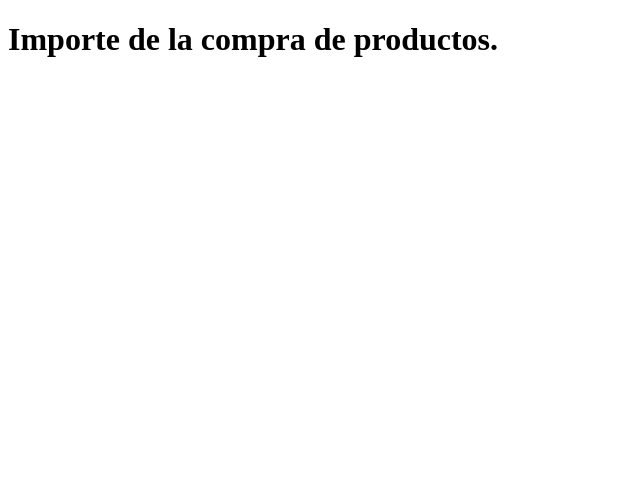
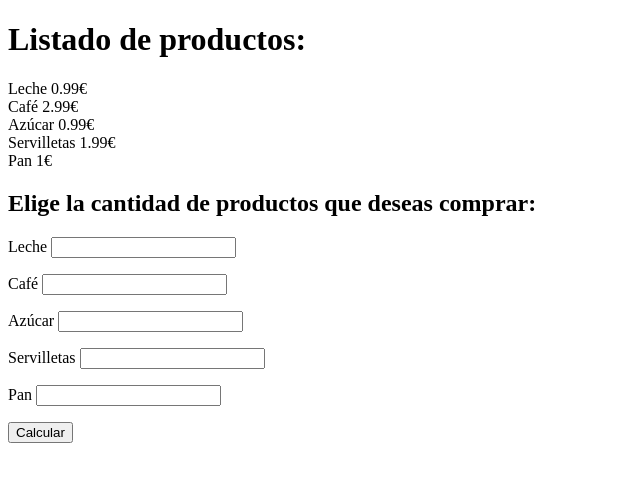
Before and after one commit to alu0100944723/UYA, a plain HTML site: page intro_js/4/index.html in a window 1280 px wide. Shown: the whole page, without its empty margins (0-640 px from the left). Drawn offline with Linux system fonts and the light colour scheme.

Commit message:
Update index.html

```diff
--- a/intro_js/4/index.html
+++ b/intro_js/4/index.html
@@ -6,13 +6,21 @@
         <meta http-equiv="X-UA-Compatible" content="ie=edge">
         <title>Ejercicio 4</title>
     </head>
-    <body onLoad="calculo()">
-        <h1>Importe de la compra de productos.</h1>
-		<p id="nombres"></p>
-		<p id="subtotal"></p>
-		<p id="igic"></p>
-		<p id="total"></p>
-    <script src="productos.js"></script>
+    <body onload="mostrar_productos()">
+
+
+      <h1>Listado de productos:</h1>
+		    <p id="nombres"></p>
+
+      <h2>Elige la cantidad de productos que deseas comprar: </h2>
+      <p>Leche <input type="text" id="p1" /></p>
+      <p>Café <input type="text" id="p2" /></p>
+      <p>Azúcar <input type="text" id="p3" /></p>
+      <p>Servilletas <input type="text" id="p4" /></p>
+      <p>Pan <input type="text" id="p5" /></p>
+      <button onclick="calculo()">Calcular</button>
+		    <p id="subtotal"></p>
+		    <p id="igic"></p>
+		    <p id="total"></p>
+        <script src="productos.js"></script>
     </body>
-
-</html>
```
